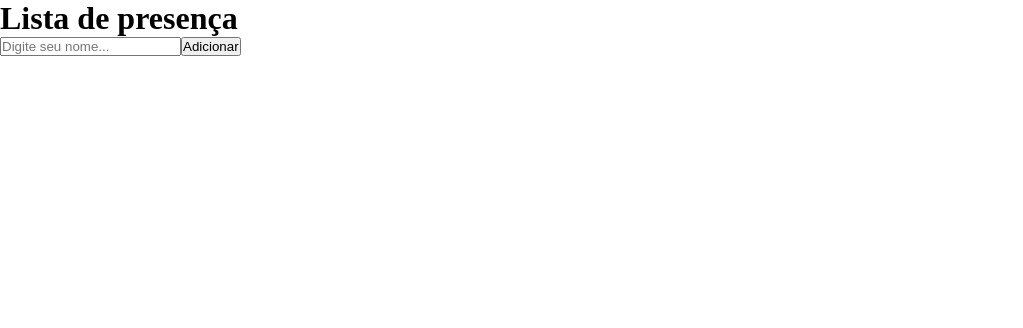
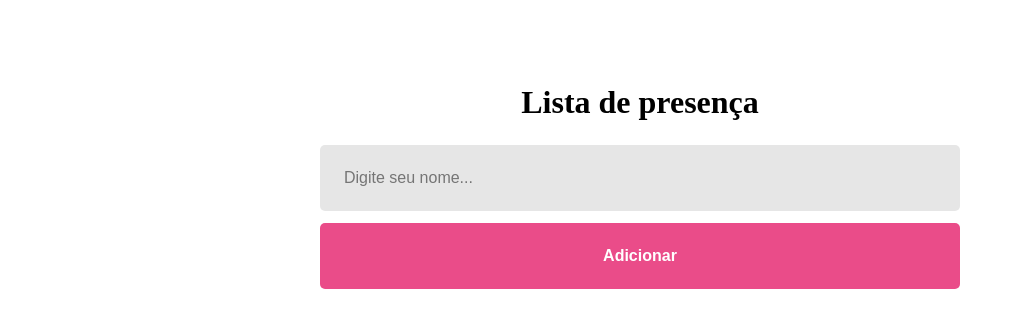
Before and after one commit to Isaias-Tortorele/rocketseat_studies, a React (Vite) app in the folder ReactJs/reactapp/: page / in a window 1280 px wide. Shown: the top 328 px of the page, without its empty margins (0-1023 px from the left). Built offline with nearby package versions, Linux system fonts and the light colour scheme.

Commit message:
Estilizando Página CSS

```diff
--- a/ReactJs/reactapp/src/pages/Home/index.jsx
+++ b/ReactJs/reactapp/src/pages/Home/index.jsx
@@ -2,7 +2,7 @@
 
 export function Home() {
   return (
-    <div>
+    <div className='container'>
       <h1 >Lista de presença</h1>
       <input type="text" placeholder="Digite seu nome..." />
       <button type="button">Adicionar</button>
--- a/ReactJs/reactapp/src/pages/Home/styles.css
+++ b/ReactJs/reactapp/src/pages/Home/styles.css
@@ -0,0 +1,42 @@
+.container {
+  display: flex;
+  align-items: center;
+  flex-direction: column;
+}
+
+.container h1 {
+  margin: 84px 0 24px;
+}
+
+.container input {
+  width: 50%;
+  padding: 24px;
+
+  background: #e6e6e6;
+  border-radius: 5px;
+  border: none;
+
+  font-size: 16px;
+}
+
+.container button {
+  width: 50%;
+  padding: 24px;
+  font-weight: 700;
+
+  background: #ea4c89;
+  color: #ffffff;
+
+  border-radius: 5px;
+  margin: 12px 0 84px;
+  border: none;
+
+  cursor: pointer;
+  transition: filter 0.2s;
+
+  font-size: 16px;
+}
+
+.container button:hover {
+  filter: brightness(0.9);
+}
```
